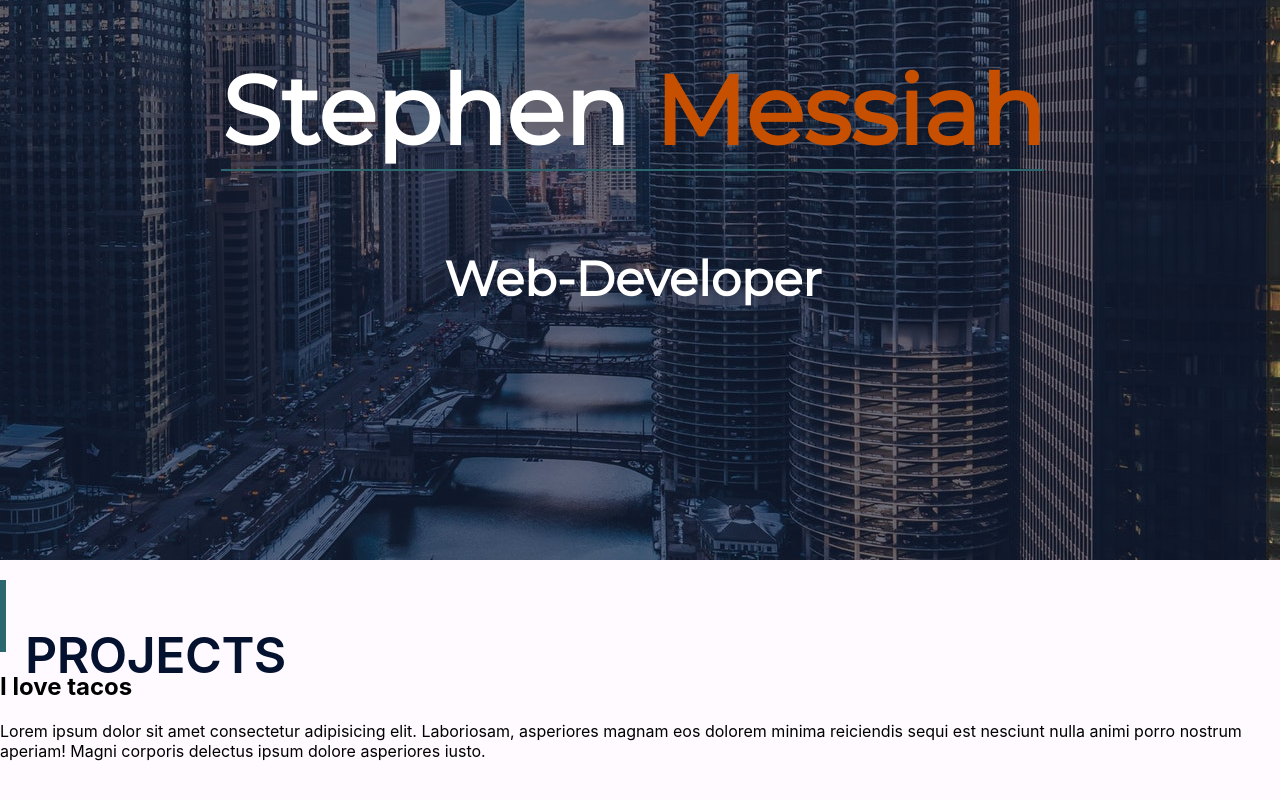
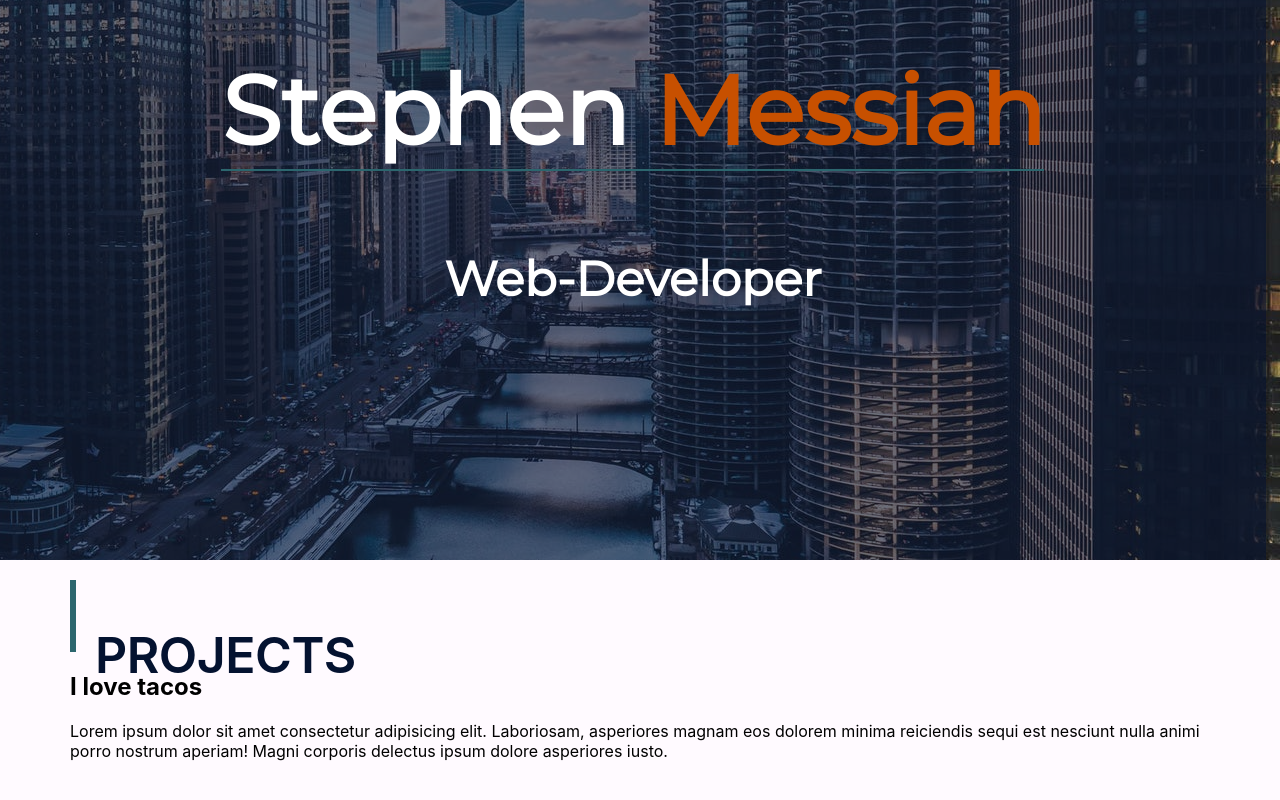
Before and after one commit to smessiah777/react-portfolio, a React (Create React App) app: page / in a window 1280 px wide. Shown: the part 240-1040 px from the top of the page. Built offline with nearby package versions, Linux system fonts and the light colour scheme.

Commit message:
projectsContext file created and container css

```diff
--- a/src/App.css
+++ b/src/App.css
@@ -5,6 +5,36 @@ html {
   background-color: #fffaff;
 }
 
+.container {
+  width: 1140px;
+  padding-right: 15px;
+  padding-left: 15px;
+  margin-right: auto;
+  margin-left: auto;
+}
+
+@media (min-width: 576px) {
+  .container {
+    max-width: 540px;
+  }
+}
+
+@media (min-width: 768px) {
+  .container {
+    max-width: 720px;
+  }
+}
+
+@media (min-width: 992px) {
+  .container {
+    max-width: 960px;
+  }
+}
+@media (min-width: 1200px) {
+  .container {
+    max-width: 1140px;
+  }
+}
 .section {
   height: 100vh;
 }
--- a/src/components/sections/Projects.js
+++ b/src/components/sections/Projects.js
@@ -5,6 +5,7 @@ import '../sections/Projects.css';
 const Projects = () => {
   return (
     <div>
+      <div className='container'>
         <div className='section-title'>
           <h3 className='title-h3'>Projects</h3>
           {/* <i className='fas fa-pencil-ruler title-icon'></i> */}
@@ -12,10 +13,11 @@ const Projects = () => {
         <h1>I love tacos</h1>
         <p>
           Lorem ipsum dolor sit amet consectetur adipisicing elit. Laboriosam,
-        asperiores magnam eos dolorem minima reiciendis sequi est nesciunt nulla
-        animi porro nostrum aperiam! Magni corporis delectus ipsum dolore
-        asperiores iusto.
+          asperiores magnam eos dolorem minima reiciendis sequi est nesciunt
+          nulla animi porro nostrum aperiam! Magni corporis delectus ipsum
+          dolore asperiores iusto.
         </p>
+      </div>
     </div>
   );
 };
```
Lines whose indentation alone changed are shown as unchanged.
